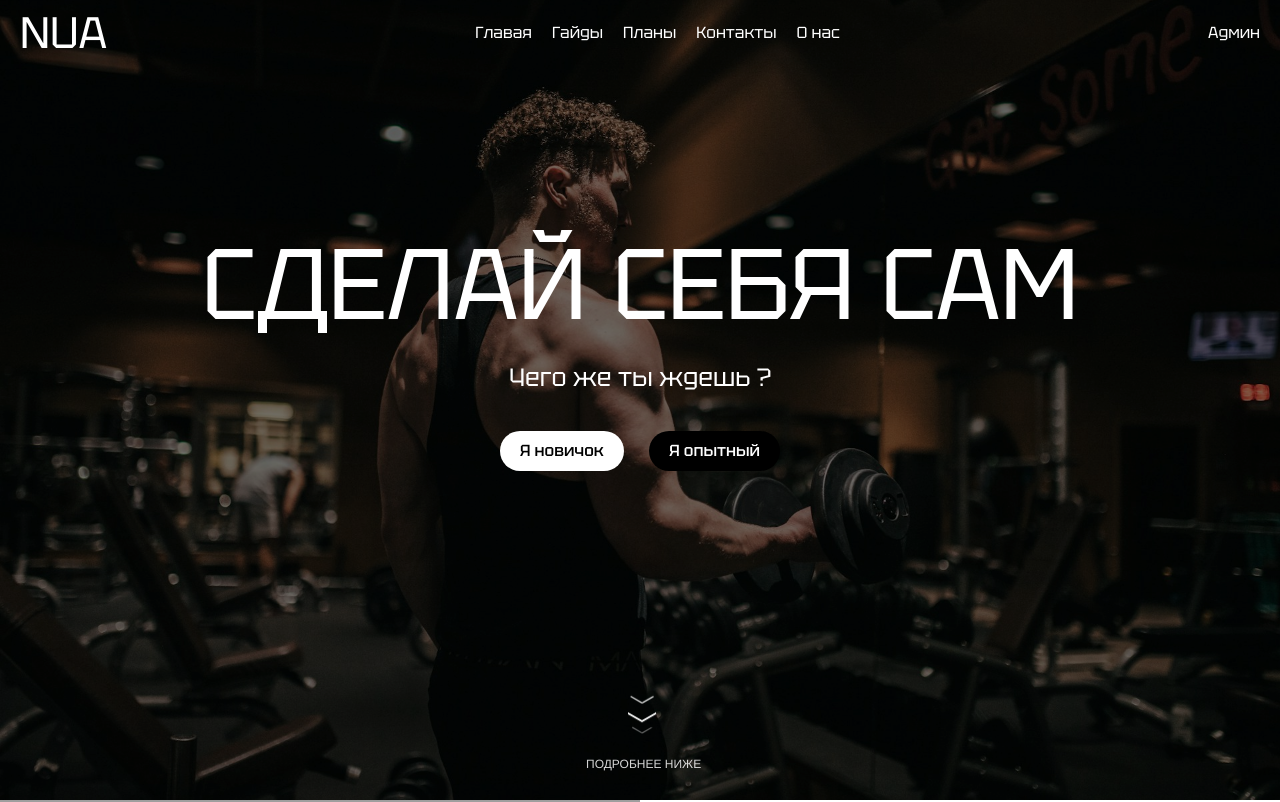
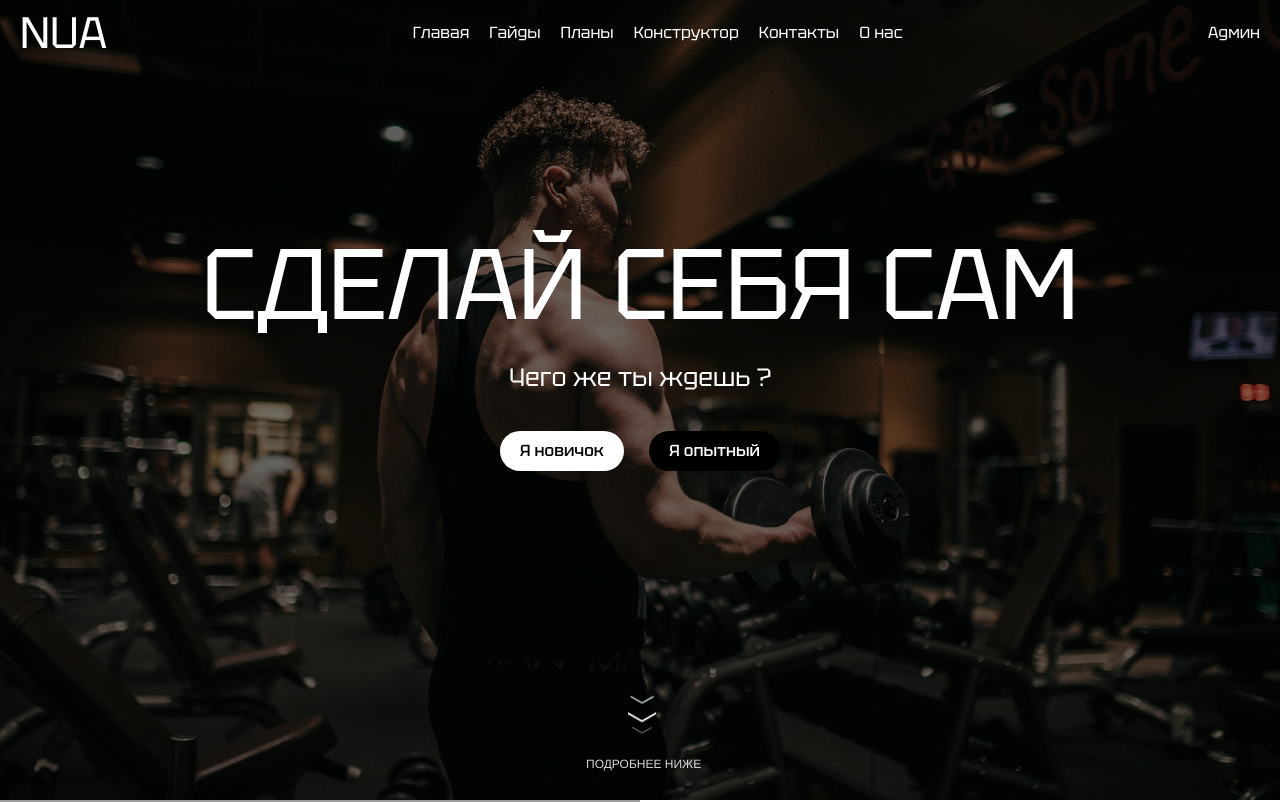
Before and after one commit to mamedbekovruslan/nua, a React (Vite) app: page / in a window 1280 px wide. Shown: the top 802 px of the page. Built offline with nearby package versions, Linux system fonts and the light colour scheme; grey boxes are pictures that could not be loaded.

Commit message:
Добавил ссылку

```diff
--- a/src/pages/Layout/Layout.tsx
+++ b/src/pages/Layout/Layout.tsx
@@ -16,6 +16,9 @@ export const Root = () => (
         <Link className={styles.link} to="/">
           Планы
         </Link>
+        <Link className={styles.link} to="/">
+          Конструктор
+        </Link>
         <Link className={styles.link} to="/about">
           Контакты
         </Link>
```
